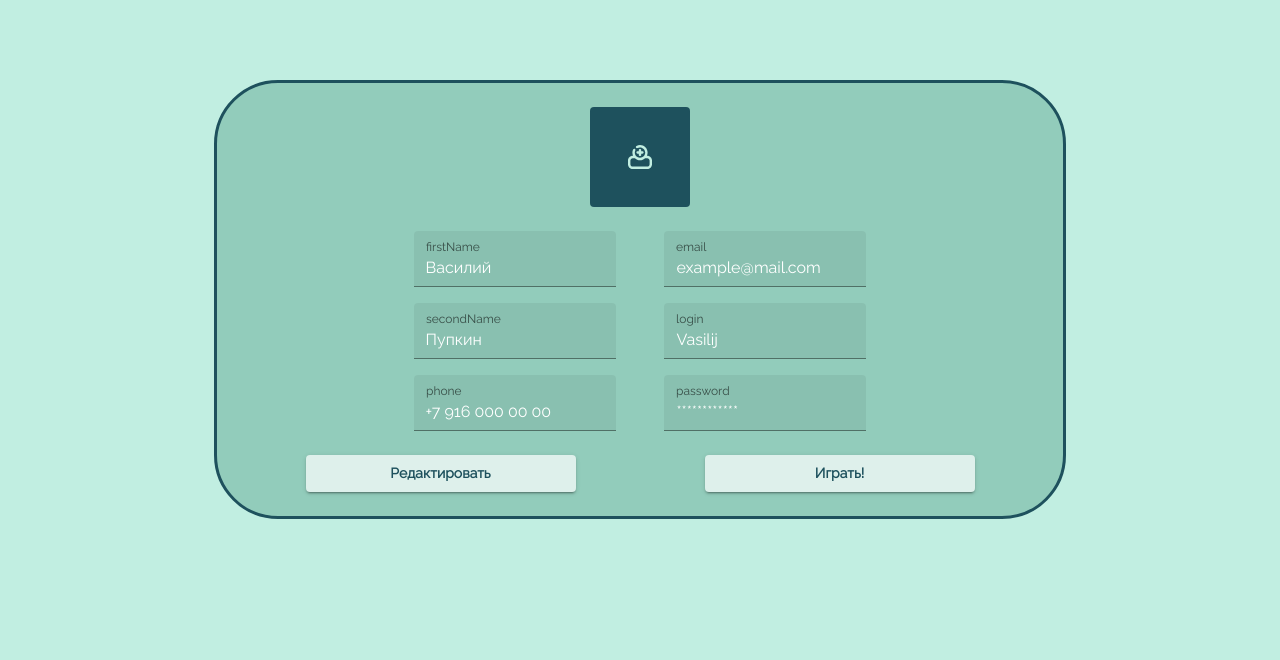
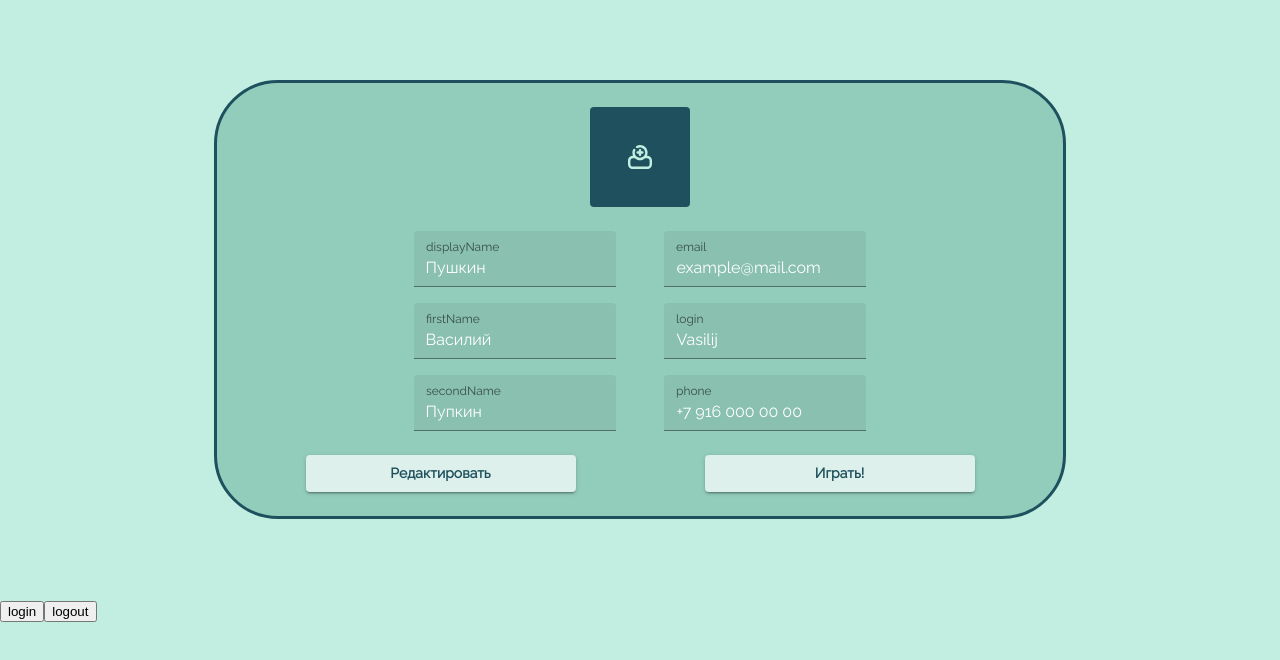
Before and after one commit to boorav4ik/praktikum, a React (Vite) app in the folder packages/client/: page /profile in a window 1280 px wide. Shown: the top 660 px of the page. Built offline with nearby package versions, Linux system fonts and the light colour scheme.

Commit message:
feat: init store

```diff
--- a/packages/client/package.json
+++ b/packages/client/package.json
@@ -14,6 +14,7 @@
     "@emotion/react": "11.10.6",
     "@emotion/styled": "11.10.6",
     "@mui/material": "5.11.10",
+    "@reduxjs/toolkit": "1.9.3",
     "axios": "1.3.4",
     "dotenv": "16.0.2",
     "eslint-config-prettier": "8.5.0",
--- a/packages/client/src/App.tsx
+++ b/packages/client/src/App.tsx
@@ -11,6 +11,9 @@ import { LoginPage } from './pages/Login'
 import { MainPage } from './pages/Main'
 import { ProfilePage } from './pages/Profile'
 import './App.css'
+import { connect } from 'react-redux'
+import { login, logout } from './store/reducers/user'
+import { User } from './utils/interfaces/User'
 
 // function ProtectedRoute(props: RouteProps) {
 //   const location = useLocation()
@@ -23,15 +26,28 @@ import './App.css'
 //   )
 // }
 
-function App() {
+function App({
+  user,
+  login,
+  logout,
+}: {
+  user: User
+  login: () => void
+  logout: () => void
+}) {
+  console.log({ user, login, logout })
+
   useEffect(() => {
     const fetchServerData = async () => {
       const url = `http://localhost:${__SERVER_PORT__}`
-      const response = await fetch(url)
-      const data = await response.json()
-      console.log(data)
+      try {
+        const response = await fetch(url)
+        const data = await response.json()
+        console.log(data)
+      } catch (error) {
+        console.log(error)
+      }
     }
-
     fetchServerData()
   }, [])
 
@@ -42,11 +58,13 @@ function App() {
           <Route path="/" element={<MainPage />} />
           {/* <Route path="/" element={<ProtectedRoute />} /> */}
           <Route path="/login" element={<LoginPage />} />
-          <Route path='/profile' element={<ProfilePage />} />
+          <Route path="/profile" element={<ProfilePage />} />
         </Routes>
       </div>
+      <button onClick={login}>login</button>
+      <button onClick={logout}>logout</button>
     </BrowserRouter>
   )
 }
 
-export default App
+export default connect(({ user }) => user, { login, logout })(App)
--- a/packages/client/src/main.tsx
+++ b/packages/client/src/main.tsx
@@ -4,14 +4,18 @@ import App from './App'
 import { theme } from './themes/main'
 import './index.css'
 import { CssBaseline, ThemeProvider } from '@mui/material'
+import { Provider } from 'react-redux'
+import { store } from './store'
 
-console.log(theme);
+console.log(theme)
 
 ReactDOM.createRoot(document.getElementById('root') as HTMLElement).render(
   <React.StrictMode>
     <ThemeProvider theme={theme}>
       <CssBaseline />
-      <App />
+      <Provider store={store}>
+        <App />
+      </Provider>
     </ThemeProvider>
   </React.StrictMode>
 )
--- /dev/null
+++ b/packages/client/src/mock/user.ts
@@ -0,0 +1,12 @@
+import { User } from '../utils/interfaces/User'
+
+export const user: User = {
+  id: 1,
+  avatar: '',
+  firstName: 'Василий',
+  secondName: 'Пупкин',
+  displayName: 'Пушкин',
+  phone: '+7 916 000 00 00',
+  email: 'example@mail.com',
+  login: 'Vasilij',
+}
--- a/packages/client/src/pages/Profile.tsx
+++ b/packages/client/src/pages/Profile.tsx
@@ -1,15 +1,7 @@
 import { Box, Container, Stack, TextField } from '@mui/material'
 import { AvatarBox } from '../components/AvatarBox'
 import { Button } from '../components/Button'
-
-const user = {
-  firstName: 'Василий',
-  secondName: 'Пупкин',
-  phone: '+7 916 000 00 00',
-  email: 'example@mail.com',
-  login: 'Vasilij',
-  password: '************',
-}
+import { user } from '../mock/user'
 
 function Header() {
   return (
@@ -37,16 +29,15 @@ function Main() {
       sx={{
         display: 'flex',
         flexDirection: { xs: 'column', sm: 'row' },
-        justifyContent: "space-evenly",
+        justifyContent: 'space-evenly',
         p: 3,
-        width: "75%",
-
+        width: '75%',
       }}>
       <Stack spacing={2}>
-        {['firstName', 'secondName', 'phone'].map(buildProfileField)}
+        {['displayName', 'firstName', 'secondName'].map(buildProfileField)}
       </Stack>
       <Stack spacing={2}>
-        {['email', 'login', 'password'].map(buildProfileField)}
+        {['email', 'login', 'phone'].map(buildProfileField)}
       </Stack>
     </Box>
   )
--- /dev/null
+++ b/packages/client/src/store/index.ts
@@ -0,0 +1,9 @@
+import { configureStore } from '@reduxjs/toolkit'
+import { rootReducer } from './reducers'
+
+export const store = configureStore({
+  reducer: rootReducer,
+})
+
+// export type TState = ReturnType<typeof store.getState>
+// export type TDispatch = typeof store.dispatch
--- /dev/null
+++ b/packages/client/src/store/reducers/index.ts
@@ -0,0 +1,5 @@
+import { userReducer } from './user'
+
+export const rootReducer = {
+  user: userReducer,
+}
--- /dev/null
+++ b/packages/client/src/store/reducers/user/index.ts
@@ -0,0 +1,23 @@
+import { createSlice } from '@reduxjs/toolkit'
+import { User } from '../../../utils/interfaces/User'
+import { user } from '../../../mock/user'
+
+const initialUserState: { user: User | null } = { user: null }
+
+export const userSlise = createSlice({
+  name: 'User',
+  initialState: initialUserState,
+  reducers: {
+    login(state) {
+      state.user = user
+    },
+    logout(state) {
+      state.user = null
+    },
+  },
+})
+
+console.log({ userSlise })
+
+export const userReducer = userSlise.reducer
+export const { login, logout } = userSlise.actions
--- /dev/null
+++ b/packages/client/src/utils/interfaces/User.ts
@@ -0,0 +1,12 @@
+type stringOrNull = string | null
+
+export interface User {
+  id: number
+  login: stringOrNull
+  displayName: stringOrNull
+  firstName: stringOrNull
+  secondName: stringOrNull
+  phone: stringOrNull
+  email: stringOrNull
+  avatar: stringOrNull
+}
```
Also changed, not shown: 1 other file (tests, documents, lock files or other folders).
